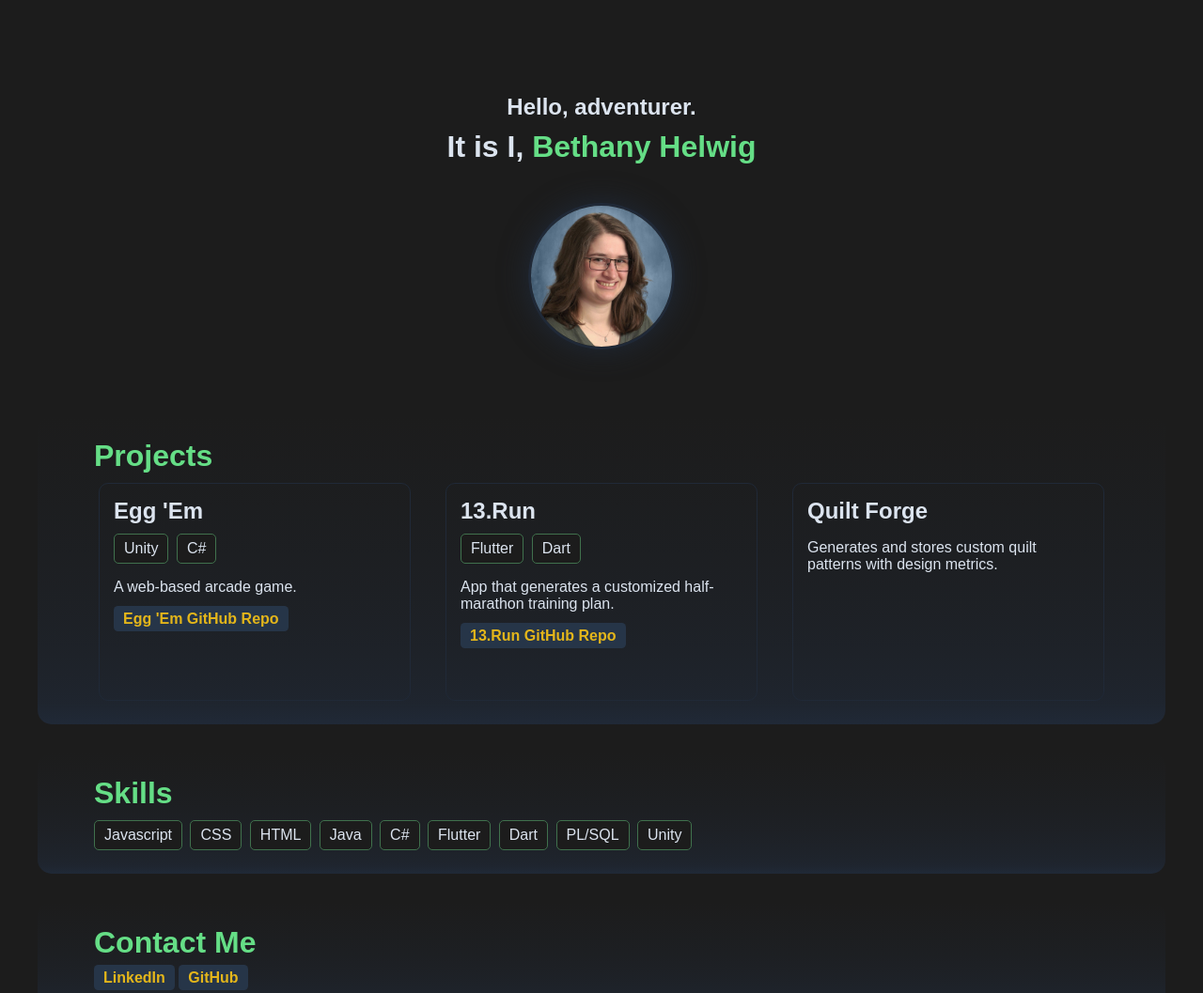
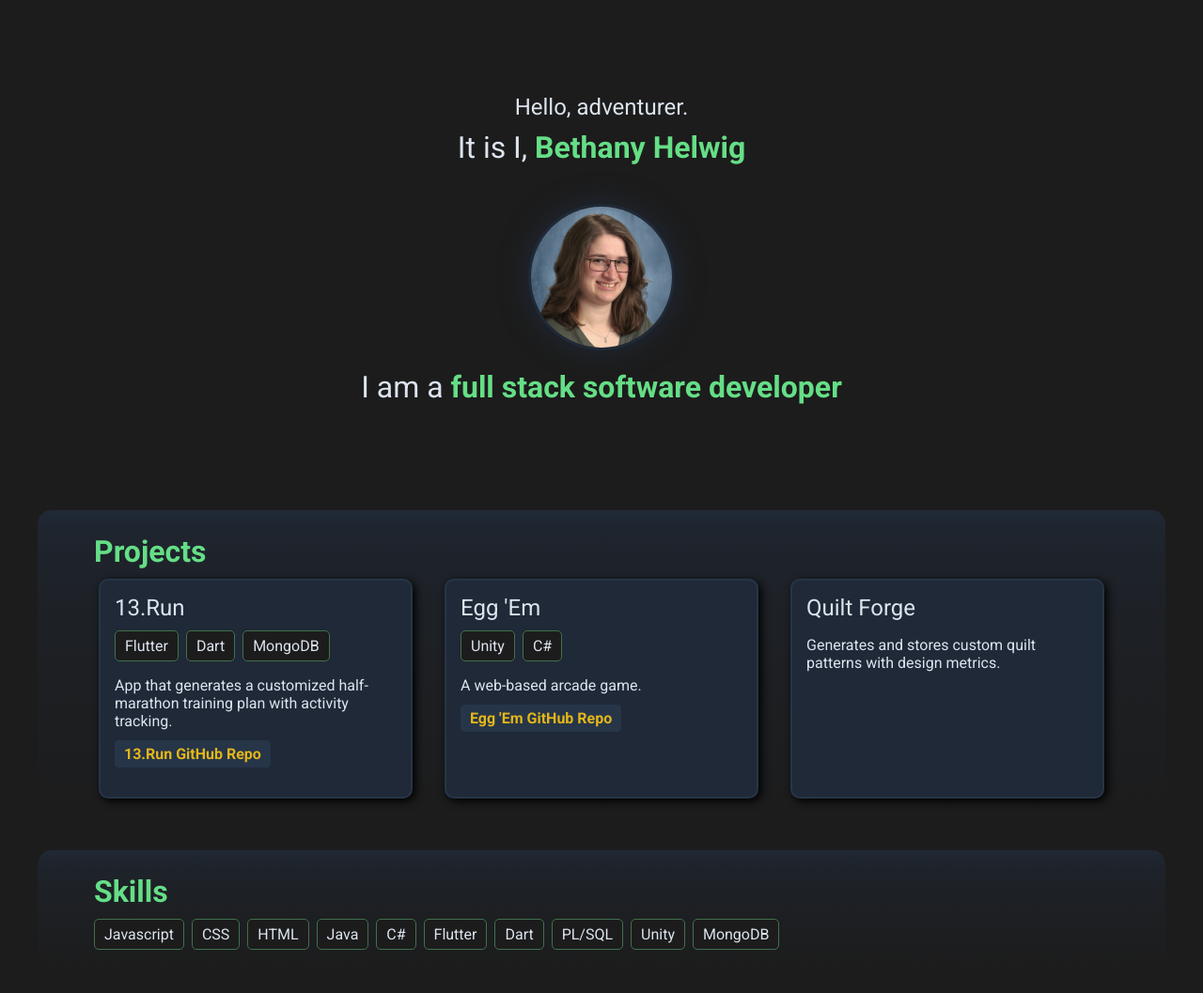
Before and after one commit to BethanyHelwig/bethanyhelwig.github.io, a plain HTML site: page index.html in a window 1280 px wide. Shown: the top 1057 px of the page at 94% size. Drawn offline with Linux system fonts and the light colour scheme; a web font is replaced by a local one.

Commit message:
Updated font and sections

```diff
--- a/index.html
+++ b/index.html
@@ -3,34 +3,36 @@
         <link rel="stylesheet" href="styles.css">
         <link rel="preconnect" href="https://fonts.googleapis.com">
         <link rel="preconnect" href="https://fonts.gstatic.com" crossorigin>
-        <link href="https://fonts.googleapis.com/css2?family=Happy+Monkey&family=Orbitron:wght@400..900&family=SUSE:wght@100..800&family=Tomorrow:ital,wght@0,100;0,200;0,300;0,400;0,500;0,600;0,700;0,800;0,900;1,100;1,200;1,300;1,400;1,500;1,600;1,700;1,800;1,900&display=swap" rel="stylesheet">
+        <link href="https://fonts.googleapis.com/css2?family=Roboto:wght@700;400&display=swap" rel="stylesheet">
     </head>
     <body>
         <!-- HERO CONTAINER -->
         <div id="hero-container">
             <h2>Hello, adventurer.</h2>
-            <h1>It is I, <span id="hero-name">Bethany Helwig</span></h1>
+            <h1>It is I, <span class="emphasis">Bethany Helwig</span></h1>
             <img id="hero-img"
                 src="./images/hero-pic.jpg"
                 alt="Profile picture of Bethany Helwig smiling at the camera">
+            <h1>I am a <span class="emphasis">full stack software developer</span></h1>
         </div>
             <!-- PROJECTS -->
             <section aria-label="Projects">
                 <h2 class="section-heading">Projects</h2>
                 <div class="flex">
+                     <div class="example-container">
+                        <h2>13.Run</h2>
+                        <p class="skill">Flutter</p>
+                        <p class="skill">Dart</p>
+                        <p class="skill">MongoDB</p>
+                        <p>App that generates a customized half-marathon training plan with activity tracking.</p>
+                        <a href="https://github.com/BethanyHelwig/13.Run">13.Run GitHub Repo</a>
+                    </div>
                     <div class="example-container">
                         <h2>Egg 'Em</h2>
                         <p class="skill">Unity</p>
                         <p class="skill">C#</p>
                         <p>A web-based arcade game.</p>
                         <a href="https://github.com/BethanyHelwig/Egg-Em">Egg 'Em GitHub Repo</a>
-                    </div>
-                    <div class="example-container">
-                        <h2>13.Run</h2>
-                         <p class="skill">Flutter</p>
-                        <p class="skill">Dart</p>
-                        <p>App that generates a customized half-marathon training plan.</p>
-                        <a href="https://github.com/BethanyHelwig/13.Run">13.Run GitHub Repo</a>
                     </div>
                     <div class="example-container">
                         <h2>Quilt Forge</h2>
@@ -51,6 +53,7 @@
                 <p class="skill">Dart</p>
                 <p class="skill">PL/SQL</p>
                 <p class="skill">Unity</p>
+                <p class="skill">MongoDB</p>
             </section>
 
             <!-- ABOUT -->
--- a/styles.css
+++ b/styles.css
@@ -23,16 +23,13 @@ body {
     background: #1c1c1c;
     color: #DCE4EF;
     margin: 40px;
-    font-family: "SUSE", sans-serif;
-    font-optical-sizing: auto;
-    font-weight: 100;
-    font-style: light;
-
+    font-family: "Roboto", sans-serif;
+    font-style: normal;
 }
 
 #hero-container {
     margin: 0px;
-    padding: 60px 40px 20px 40px;
+    padding: 60px 40px;
     text-align: center;
 }
 
@@ -47,6 +44,11 @@ body {
 
 /* || TYPOGRAPHY */
 
+h1,
+h2 {
+    font-weight: 400;
+}
+
 h1 {
     margin-top: 0;
     font-style: normal;
@@ -59,10 +61,12 @@ h2 {
 .section-heading {
     color: #65de86;
     font-size: 2em;
+    font-weight: 700;
 }
 
-#hero-name {
+.emphasis {
     color: #65de86;
+    font-weight: 700;
 }
 
 .skill {
@@ -99,7 +103,7 @@ section {
     padding: 25px 60px;
     box-sizing: border-box;
     border-radius: 15px;
-    background-image: linear-gradient(180turn, #202937, 20%, #1c1c1c);
+    background-image: linear-gradient(#202937, 20%, #1c1c1c);
 }
 
 .example-container {
@@ -108,15 +112,18 @@ section {
     width: 300px;
     height: 200px;
     border-radius: 10px;
-    border: 1px solid #202937;
-    transition: background-color 0.5s;
-}
-
-.example-container:hover {
+    /* border: 1px solid #202937;
+    transition: background-color 0.5s; */
     border: 2px solid #263548;
     background: #202937;
     box-shadow: 3px 3px 10px black;
 }
+
+/* .example-container:hover {
+    border: 2px solid #263548;
+    background: #202937;
+    box-shadow: 3px 3px 10px black;
+} */
 
 /* || UTILITIES */
 
```
